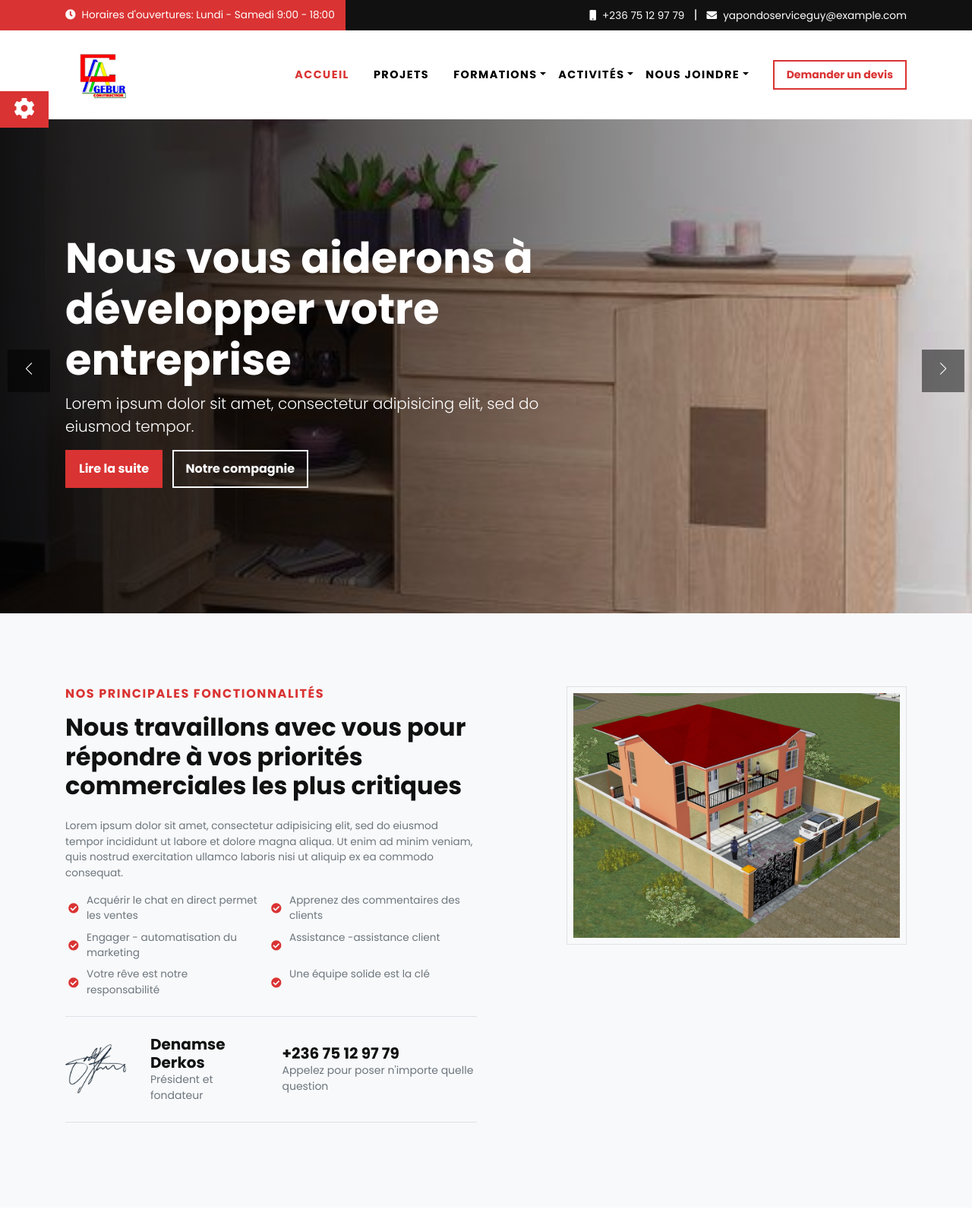
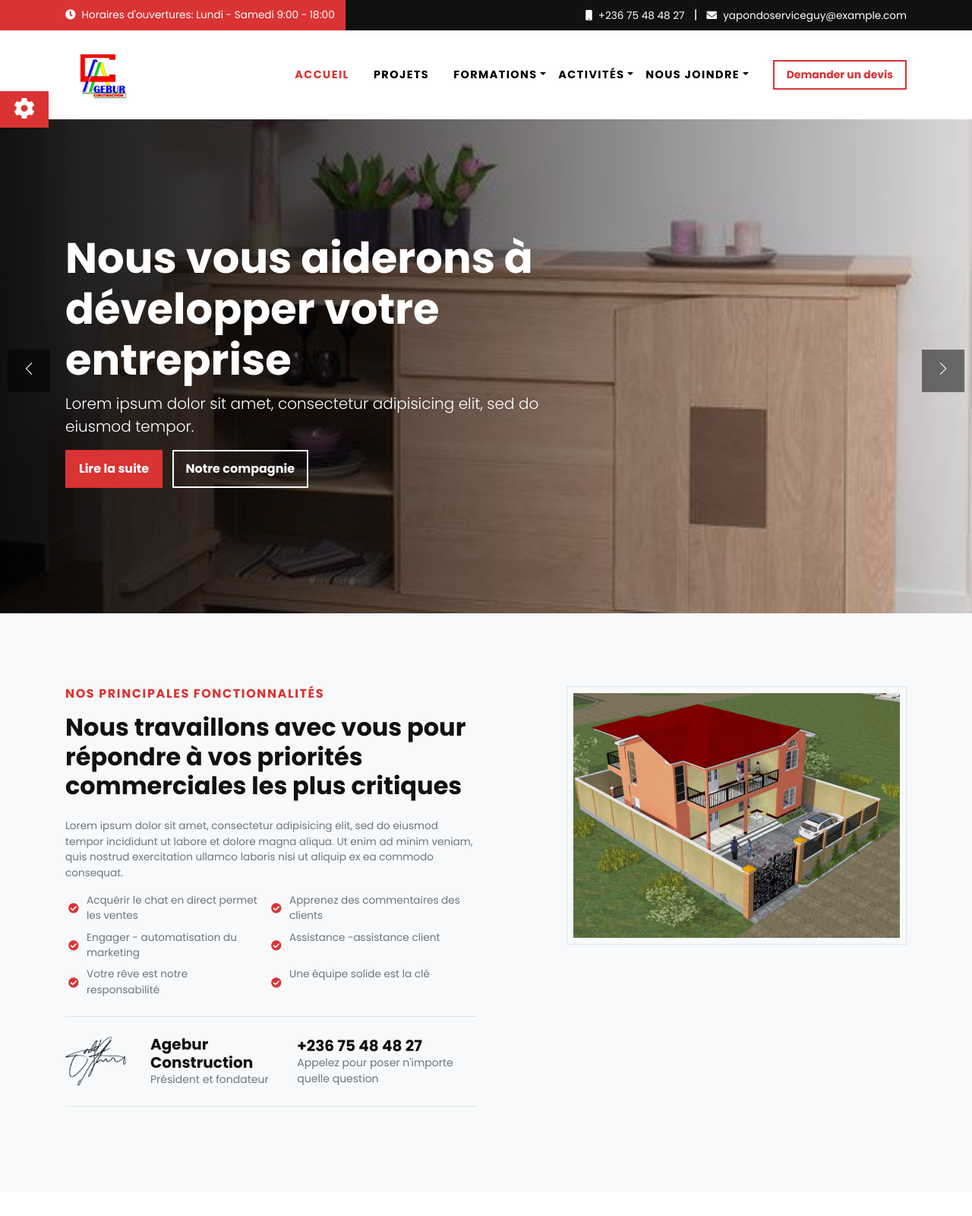
Before and after one commit to angono/agebur-construction, a plain HTML site: page index.html in a window 1280 px wide. Shown: the top 1600 px of the page at 76% size. Drawn offline with Linux system fonts and the light colour scheme; no server answers.

Commit message:
update number

```diff
--- a/index.html
+++ b/index.html
@@ -3,7 +3,7 @@
   <head>
     <meta charset="utf-8">
     <meta http-equiv="X-UA-Compatible" content="IE=edge">
-    <title>Agebur Constraction</title>
+    <title>Agebur Construction</title>
     <meta name="description" content="">
     <meta name="viewport" content="width=device-width, initial-scale=1">
     <meta name="robots" content="all,follow">
@@ -40,7 +40,7 @@
             </div>
             <div class="col-lg-8 text-end py-2 text-center text-lg-end">
               <ul class="list-inline mb-0">
-                <li class="list-inline-item"><a class="fw-normal text-sm reset-anchor" href="#!"><i class="fas fa-mobile me-2"></i>+236 75 12 97 79</a></li>
+                <li class="list-inline-item"><a class="fw-normal text-sm reset-anchor" href="#!"><i class="fas fa-mobile me-2"></i>+236 75 48 48 27</a></li>
                 <li class="list-inline-item">|</li>
                 <li class="list-inline-item"><a class="fw-normal text-sm reset-anchor" href="#!"><i class="fas fa-envelope me-2"></i>yapondoserviceguy@example.com</a></li>
               </ul>
@@ -148,11 +148,11 @@
             <ul class="list-inline py-4 border-top border-bottom d-flex align-items-center">
               <li class="list-inline-item pr-4 mr-0"><img src="img/about-sign.png" alt="" width="80"></li>
               <li class="list-inline-item px-4 mr-0 border-left">
-                <h5 class="mb-0">Denamse Derkos</h5>
+                <h5 class="mb-0">Agebur Construction</h5>
                 <p class="small font-weight-normal text-muted mb-0">Président et fondateur</p>
               </li>
               <li class="list-inline-item pl-4 border-left">
-                <h5 class="mb-0">+236 75 12 97 79</h5>
+                <h5 class="mb-0">+236 75 48 48 27</h5>
                 <p class="small font-weight-normal text-muted mb-0">Appelez pour poser n'importe quelle question</p>
               </li>
             </ul>
@@ -436,7 +436,7 @@
             <div class="col-lg-4 col-md-6"><img class="mb-4 rounded-circle" src="img/logo.jpg" alt="" width="80" height="80">
               <p class="text-muted text-sm mb-4">Lorem ipsum dolor sit amet, consectetur adipisicing elit, sed do eiusmod tempor incididunt.</p>
               <p class="mb-1"><i class="fas me-3 text-primary fa-fw fa-envelope"></i><span class="text-sm text-muted">yapondoserviceguy@example.com</span></p>
-              <p class="mb-1"><i class="fas me-3 text-primary fa-fw fa-mobile"></i><span class="text-sm text-muted">+236 75 12 97 79</span></p>
+              <p class="mb-1"><i class="fas me-3 text-primary fa-fw fa-mobile"></i><span class="text-sm text-muted">+236 75 48 48 27</span></p>
               <p class="mb-1"><i class="fas me-3 text-primary fa-fw fa-map-marker-alt"></i><span class="text-sm text-muted">Bangui, RCA</span></p>
             </div>
             <div class="col-lg-2 col-md-6">
@@ -512,7 +512,7 @@
           <div class="icon bg-primary flex-shrink-0"><i class="fas text-white fa-fw fa-mobile"></i></div>
           <div class="ms-3">
             <h5 class="mb-0">Phone</h5>
-            <p class="text-muted text-sm">+236 75 12 97 79</p>
+            <p class="text-muted text-sm">+236 75 48 48 27</p>
           </div>
         </li>
       </ul>
```
Also changed, not shown: about.html (+5 -5 lines), activities.html (+4 -4 lines), contact.html (+5 -5 lines), projects.html (+4 -4 lines).
